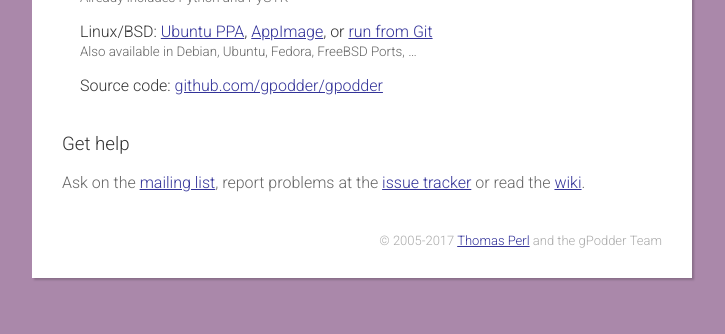
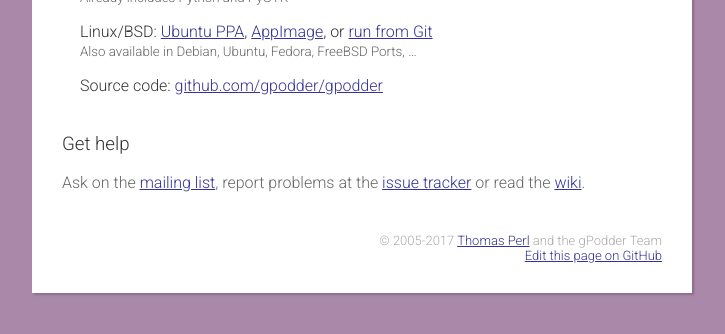
Before and after one commit to gpodder/gpodder.github.io, a Jekyll site: the page built from index.md, in a window 1280 px wide, cut to the strip 324-658 px from the top of the page. Shown: the whole strip, without its empty margins (278-1003 px from the left). Built offline with Jekyll 4.4.1, drawn with Linux system fonts in a browser that asks for light colours; our own code applies the rules of GitHub Pages for plain Markdown files.

Commit message:
Add link for editing the current page

```diff
--- a/_layouts/default.html
+++ b/_layouts/default.html
@@ -31,7 +31,8 @@
 
     <address>
       ©&nbsp;2005-2017
-      <a class="noextlink" href="http://thp.io/">Thomas&nbsp;Perl</a> and the&nbsp;gPodder&nbsp;Team
+      <a class="noextlink" href="http://thp.io/">Thomas&nbsp;Perl</a> and the&nbsp;gPodder&nbsp;Team<br>
+      <a href="https://github.com/gpodder/gpodder.github.io/edit/master/{{page.path}}">Edit this page on GitHub</a>
     </address>
   </div>
 </body>
```
